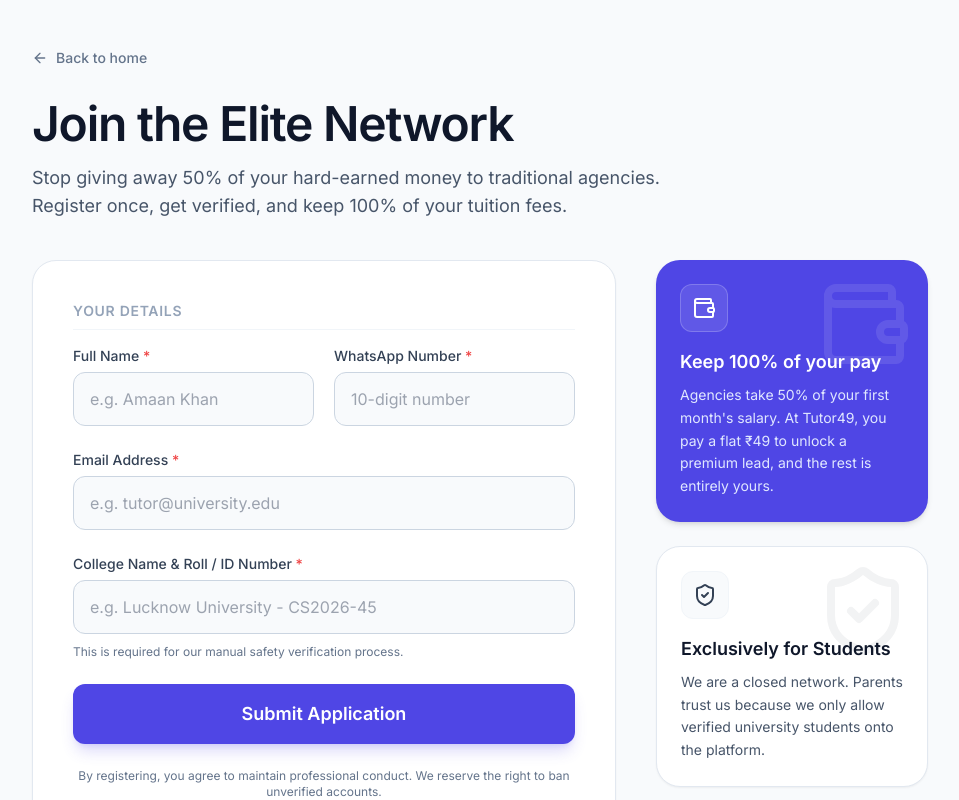
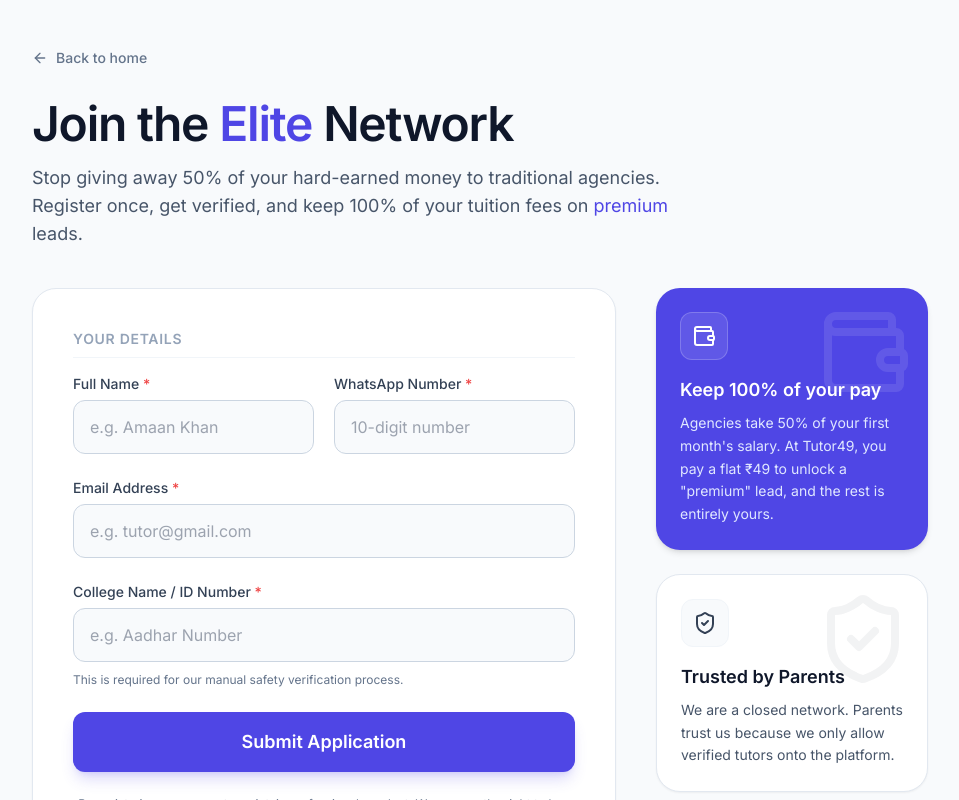
Before and after one commit to Amaan225/Luminous-Classes-Frontend, a React (Vite) app: page /register in a window 1280 px wide. Shown: the top 800 px of the page, without its empty margins (160-1119 px from the left). Built offline with nearby package versions, Linux system fonts and the light colour scheme; a web font is replaced by a local one.

Commit message:
tutor Reg

```diff
--- a/src/pages/TutorRegistration.jsx
+++ b/src/pages/TutorRegistration.jsx
@@ -49,7 +49,7 @@
           </p>
           <div className="bg-indigo-50 p-4 rounded-xl mb-8 border border-indigo-100">
             <p className="text-sm text-indigo-800 font-medium">
-              Once approved, you will gain full access to unlock premium 0% commission leads on the Tutor Board.
+              Once approved, you will gain full access to unlock "premium" 0% commission leads on the Tutor Board.
             </p>
           </div>
           <button
@@ -78,10 +78,10 @@
 
         <div className="mb-10 text-center md:text-left">
           <h1 className="text-4xl md:text-5xl font-extrabold text-slate-900 tracking-tight mb-4">
-            Join the Elite Network
+            Join the <span className="text-indigo-600">Elite</span> Network
           </h1>
           <p className="text-lg text-slate-600 max-w-2xl">
-            Stop giving away 50% of your hard-earned money to traditional agencies. Register once, get verified, and keep 100% of your tuition fees.
+            Stop giving away 50% of your hard-earned money to traditional agencies. Register once, get verified, and keep 100% of your tuition fees on <span className="text-indigo-600">premium</span> leads.
           </p>
         </div>
 
@@ -120,16 +120,16 @@
                     <input
                       type="email" name="email" required value={formData.email} onChange={handleChange}
                       className="px-4 py-3.5 rounded-xl border border-slate-300 bg-slate-50 focus:bg-white focus:ring-2 focus:ring-indigo-500 focus:border-indigo-500 outline-none transition-all w-full"
-                      placeholder="e.g. tutor@university.edu"
+                      placeholder="e.g. tutor@gmail.com"
                     />
                   </div>
 
                   <div className="flex flex-col gap-1.5 pt-2">
-                    <label className="text-sm font-medium text-slate-700">College Name & Roll / ID Number <span className="text-red-500">*</span></label>
+                    <label className="text-sm font-medium text-slate-700">College Name / ID Number <span className="text-red-500">*</span></label>
                     <input
                       type="text" name="collegeId" required value={formData.collegeId} onChange={handleChange}
                       className="px-4 py-3.5 rounded-xl border border-slate-300 bg-slate-50 focus:bg-white focus:ring-2 focus:ring-indigo-500 focus:border-indigo-500 outline-none transition-all w-full"
-                      placeholder="e.g. Lucknow University - CS2026-45"
+                      placeholder="e.g. Aadhar Number"
                     />
                     <p className="text-xs text-slate-500 mt-1">This is required for our manual safety verification process.</p>
                   </div>
@@ -166,7 +166,7 @@
               </div>
               <h3 className="text-lg font-bold mb-2">Keep 100% of your pay</h3>
               <p className="text-sm text-indigo-100 leading-relaxed relative z-10">
-                Agencies take 50% of your first month's salary. At Tutor49, you pay a flat ₹49 to unlock a premium lead, and the rest is entirely yours.
+                Agencies take 50% of your first month's salary. At Tutor49, you pay a flat ₹49 to unlock a "premium" lead, and the rest is entirely yours.
               </p>
             </div>
 
@@ -177,9 +177,9 @@
               <div className="w-12 h-12 bg-slate-50 rounded-xl flex items-center justify-center mb-4 text-slate-700 border border-slate-100">
                 <ShieldCheck className="w-6 h-6" />
               </div>
-              <h3 className="text-lg font-bold text-slate-900 mb-2">Exclusively for Students</h3>
+              <h3 className="text-lg font-bold text-slate-900 mb-2">Trusted by Parents</h3>
               <p className="text-sm text-slate-600 leading-relaxed relative z-10">
-                We are a closed network. Parents trust us because we only allow verified university students onto the platform.
+                We are a closed network. Parents trust us because we only allow verified tutors onto the platform.
               </p>
             </div>
 
@@ -192,7 +192,7 @@
               </div>
               <h3 className="text-lg font-bold text-slate-900 mb-2">Protected by Refund</h3>
               <p className="text-sm text-slate-600 leading-relaxed relative z-10">
-                If you pay to unlock a lead and the parent genuinely declines a demo or has hired someone else, our support team will refund you.
+                If you pay to unlock a lead and the parent genuinely declines a demo, our support team will refund you.
               </p>
             </div>
           </div>
```
